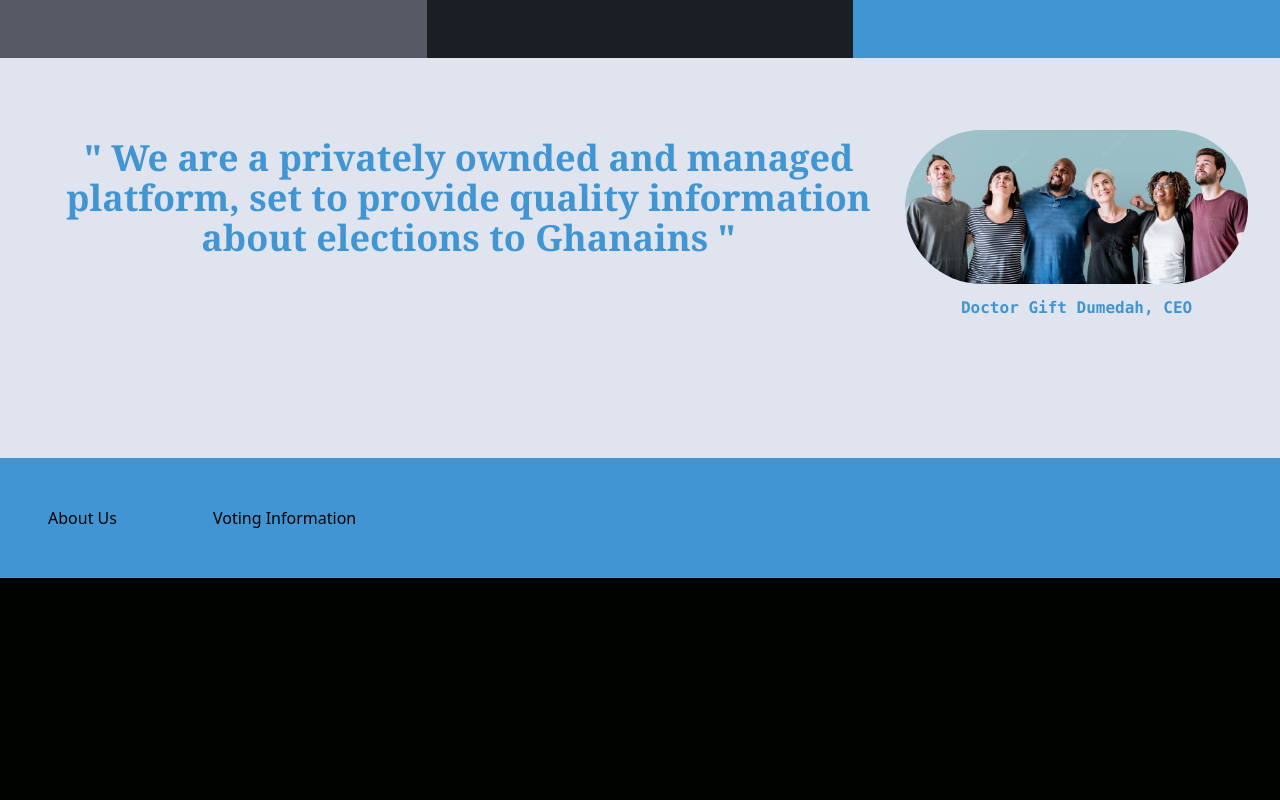
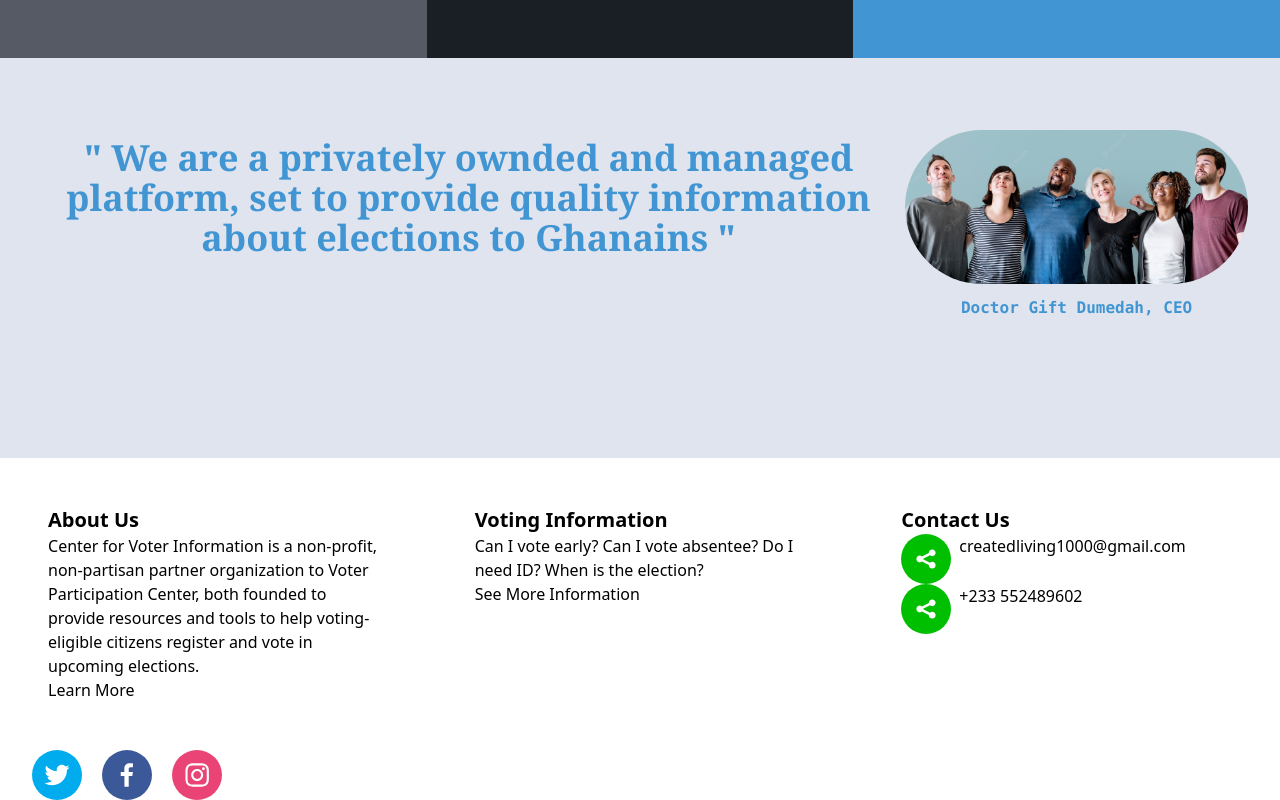
Before and after one commit to Edward-kwabena-Twumasi/Election-Information-Website, a React (Create React App) app: page / in a window 1280 px wide. Shown: the part 1099-1899 px from the top of the page. Before the commit the page ends 1677 px from the top, so only its background shows below. Built offline with nearby package versions, Linux system fonts and the light colour scheme; the HTML template or start-up script is replaced by a standard one.

Commit message:
Election information system ui edits

```diff
--- a/package.json
+++ b/package.json
@@ -10,6 +10,7 @@
     "react-dom": "^18.2.0",
     "react-icons": "^4.4.0",
     "react-scripts": "5.0.1",
+    "react-social-icons": "^5.15.0",
     "web-vitals": "^2.1.4"
   },
   "scripts": {
--- a/src/components/Footer.jsx
+++ b/src/components/Footer.jsx
@@ -1,22 +1,57 @@
 
 import background from "../assets/happy_people.jpg";
+import { SocialIcon } from 'react-social-icons';
+
 
 const Footer=(props)=>{
 
     return(
+        <div className="Footer bg-white">
+        <div className={" w-full  text-black  bg-white flex justify-center "+props.extrastyle}>
+          <ul className="p-12 w-1/3">
+            <li className="font-bold text-xl">About Us</li>
+            <li>
+            Center for Voter Information is a non-profit,
+             non-partisan partner organization to Voter Participation Center,
+              both founded to provide resources and tools to help voting-eligible
+              citizens register and vote in upcoming elections.
 
-        <div className={"Footer w-full  mx-auto self-center text-black  bg-[#4095d2] flex justify-center"+props.extrastyle}>
-          <ul className="p-12">
-            <li>About Us</li>
+            </li>
+            <li>
+                <a href="learnmore">Learn More </a>
+            </li>
 
           </ul>
-          <ul className="p-12">
-            <li>Voting Information</li>
+          <ul className="p-12 w-1/3">
+            <li className="font-bold text-xl">Voting Information</li>
+            <li>
+            Can I vote early? Can I vote absentee? Do I need ID? When is the election?
 
+            </li>
+            <li>
+                <a href="learnmore">See More Information </a>
+            </li>
+
+          </ul>
+          <ul className="p-12 w-1/3">
+            <li className="font-bold text-xl">Contact Us</li>
+            <li className="flex gap-2">
+            <SocialIcon url="https://gmail.com/"/>
+                <h1> createdliving1000@gmail.com</h1>
+            </li>
+            <li className="flex gap-2">
+            <SocialIcon url="https://gmail.com/"/>
+                <h1> +233 552489602</h1>
+            </li>
           </ul>
 
         </div>
-
+        <div className="ml-8 flex gap-5">
+            <SocialIcon url="https://twitter.com/jaketrent"/>
+            <SocialIcon url="https://facebook.com/"/>
+            <SocialIcon url="https://instagram.com/"/>
+        </div>
+        </div>
     );
 }
 
```
Also changed, not shown: 1 other file (tests, documents, lock files or other folders).
